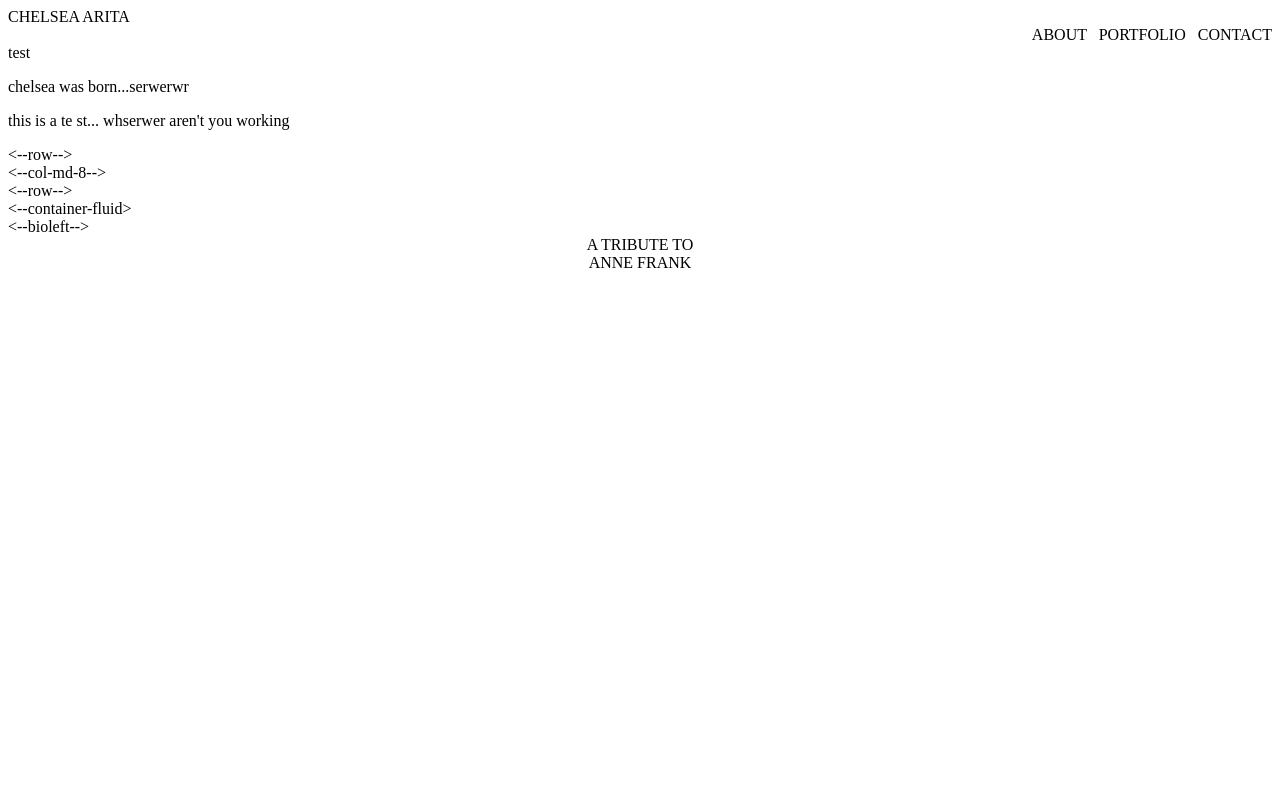
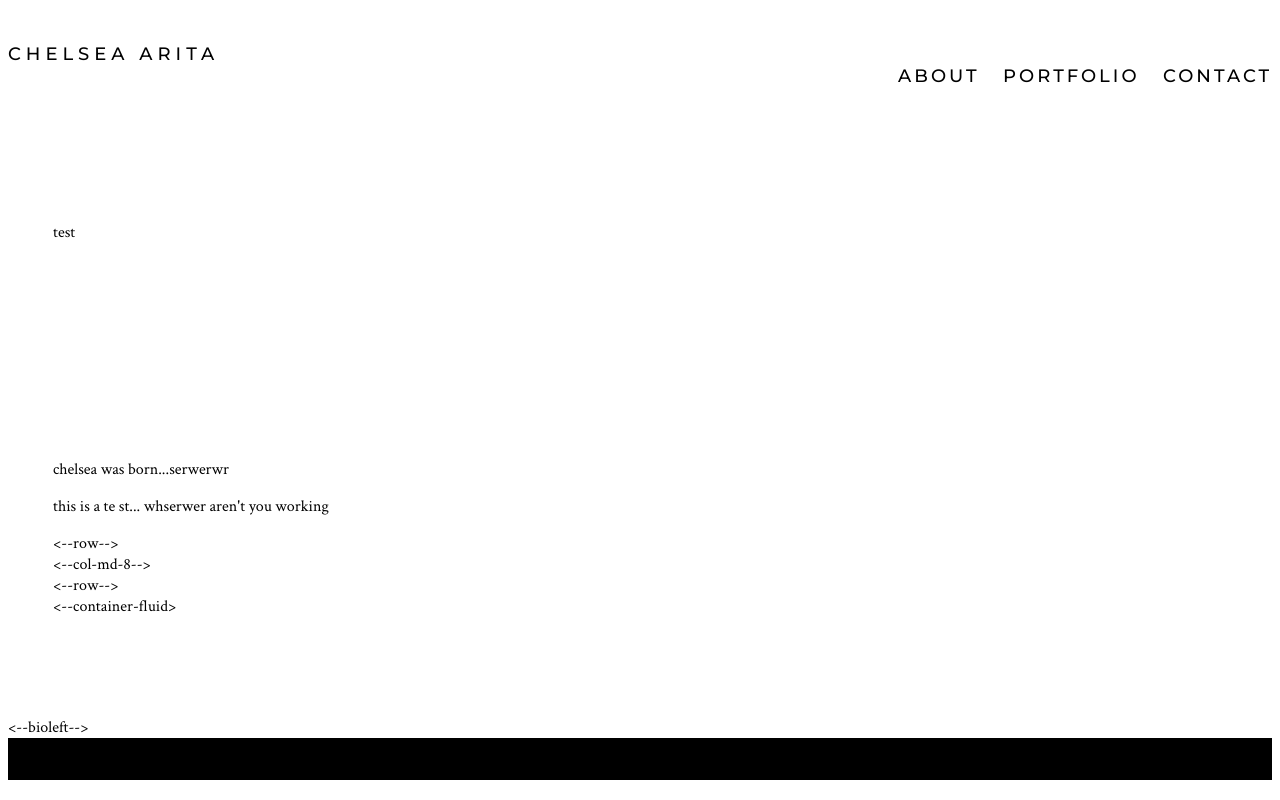
Before and after one commit to chelseaarita/homework, a plain HTML site: page portfolio/portfolio.html in a window 1280 px wide. Drawn offline with Linux system fonts and the light colour scheme.

Commit message:
Linked CSS files

```diff
--- a/portfolio/portfolio.html
+++ b/portfolio/portfolio.html
@@ -1,6 +1,8 @@
 <!DOCTYPE html>
-
+<head>
 <link href="https://fonts.googleapis.com/css?family=Crimson+Text|Montserrat:500" rel="stylesheet">
+<link rel="stylesheet" href="portfolio.css">
+</head>
 <body>
   <nav class="navbar navbar-default navbar-fixed-top">
   <div class="container">
@@ -45,3 +47,4 @@
     </div>
   </div>
 </body>
+</html>
```
